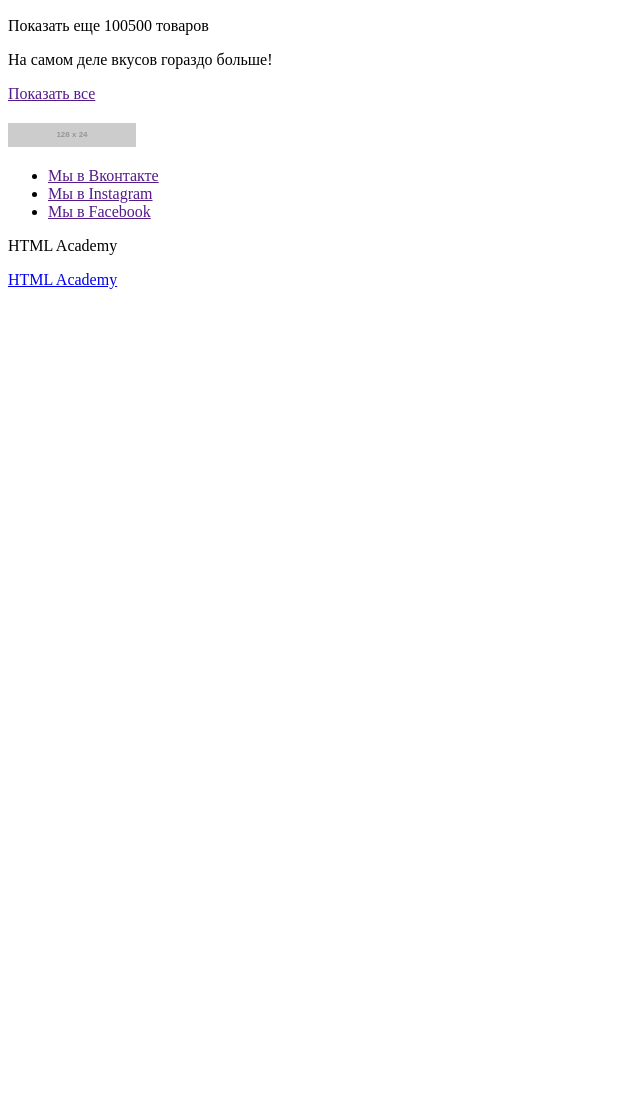
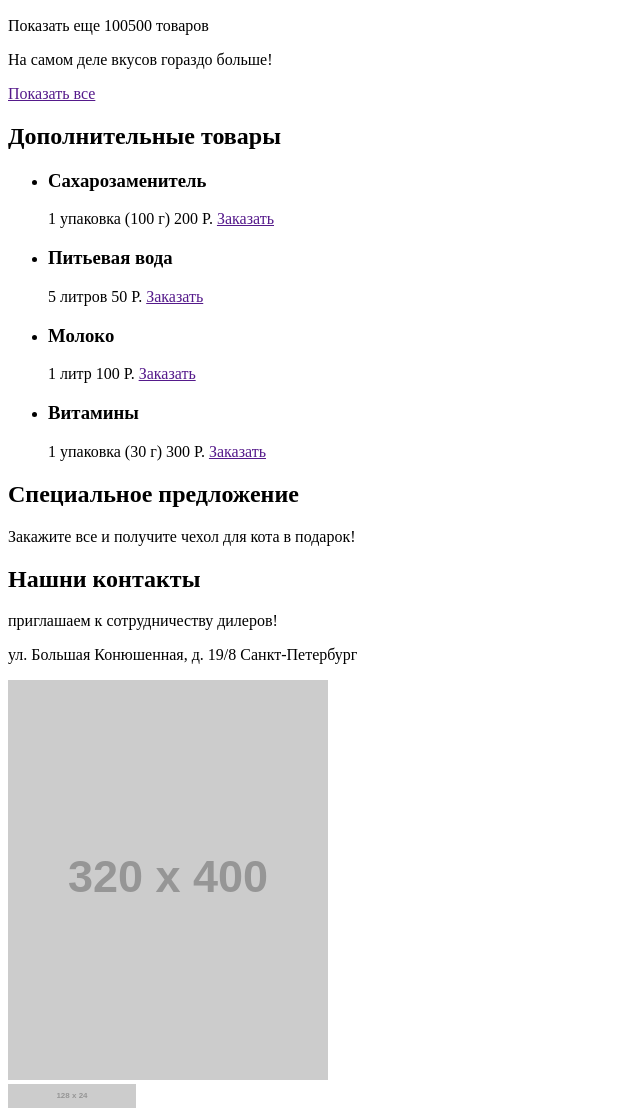
Before and after one commit to konovalov-as/1082475-cat-energy-19, a website: page source/catalog-products.html in a window 1280 px wide. Shown: the part 2354-3468 px from the top of the page, without its empty margins (0-640 px from the left). Before the commit the page ends 2651 px from the top, so only its background shows below. Drawn offline with Linux system fonts and the light colour scheme; placeholder pictures from the web are drawn by us.

Commit message:
Добавляет блоки доп.товары, спец.предложение и контакты на страницу каталога

```diff
--- a/source/catalog-products.html
+++ b/source/catalog-products.html
@@ -233,15 +233,64 @@
     </section>
 
     <section class="additional-goods">
-      <h2></h2>
+      <div class="additional-goods__wrapper">
+        <h2 class="additional-goods__title">Дополнительные товары</h2>
+        <ul class="additional-goods__list additional-product">
+          <li class="additional-product__item">
+            <article class="additional-product__inner additional-card-product">
+              <h3 class="additional-card-product__title">Сахарозаменитель</h3>
+              <span class="additional-card-product__unit">1 упаковка (100 г)</span>
+              <span class="additional-card-product__price">200 Р.</span>
+              <a class="additional-card-product__to-order button" href="">Заказать</a>
+            </article>
+          </li>
+          <li class="additional-product__item">
+            <article class="additional-product__inner additional-card-product">
+              <h3 class="additional-card-product__title">Питьевая вода</h3>
+              <span class="additional-card-product__unit">5 литров</span>
+              <span class="additional-card-product__price">50 Р.</span>
+              <a class="additional-card-product__to-order button" href="">Заказать</a>
+            </article>
+          </li>
+          <li class="additional-product__item">
+            <article class="additional-product__inner additional-card-product">
+              <h3 class="additional-card-product__title">Молоко</h3>
+              <span class="additional-card-product__unit">1 литр</span>
+              <span class="additional-card-product__price">100 Р.</span>
+              <a class="additional-card-product__to-order button" href="">Заказать</a>
+            </article>
+          </li>
+          <li class="additional-product__item">
+            <article class="additional-product__inner additional-card-product">
+              <h3 class="additional-card-product__title">Витамины</h3>
+              <span class="additional-card-product__unit">1 упаковка (30 г)</span>
+              <span class="additional-card-product__price">300 Р.</span>
+              <a class="additional-card-product__to-order button" href="">Заказать</a>
+            </article>
+          </li>
+        </ul>
+      </div>
     </section>
 
     <section class="special-offer">
-      <h2></h2>
+      <div class="special-offer__wrapper">
+        <h2 class="visually-hidden">Специальное предложение</h2>
+        <p class="special-offer__present-text special-offer__present-icon">Закажите все и получите чехол для кота в подарок!</p>
+      </div>
     </section>
 
     <section class="contacts">
-      <h2></h2>
+      <h2 class="visually-hidden">Нашни контакты</h2>
+      <div class="contacts__block">
+        <p class="contacts__invite">приглашаем к сотрудничеству дилеров!</p>
+        <p class="contacts__address">ул. Большая Конюшенная, д. 19/8 Санкт-Петербург</p>
+      </div>
+      <div class="contacts__box-map">
+        <img class="contacts__map" src="https://via.placeholder.com/320x400" width="320" hieght="400" alt="Офис компании по адресу ул. Большая Конюшенная, д. 19/8, г. Санкт-Петербург">
+      </div>
+      <div class="contacts__box-map">
+        <script type="text/javascript" charset="utf-8" async src="https://api-maps.yandex.ru/services/constructor/1.0/js/?um=constructor%3A7f4aa59c5243f04f6200fd04061c4f49243b56543306f3589322bafc185ebdcd&amp;width=320&amp;height=400&amp;lang=ru_RU&amp;scroll=true"></script>
+      </div>
     </section>
 
     <footer class="page-footer">
```
